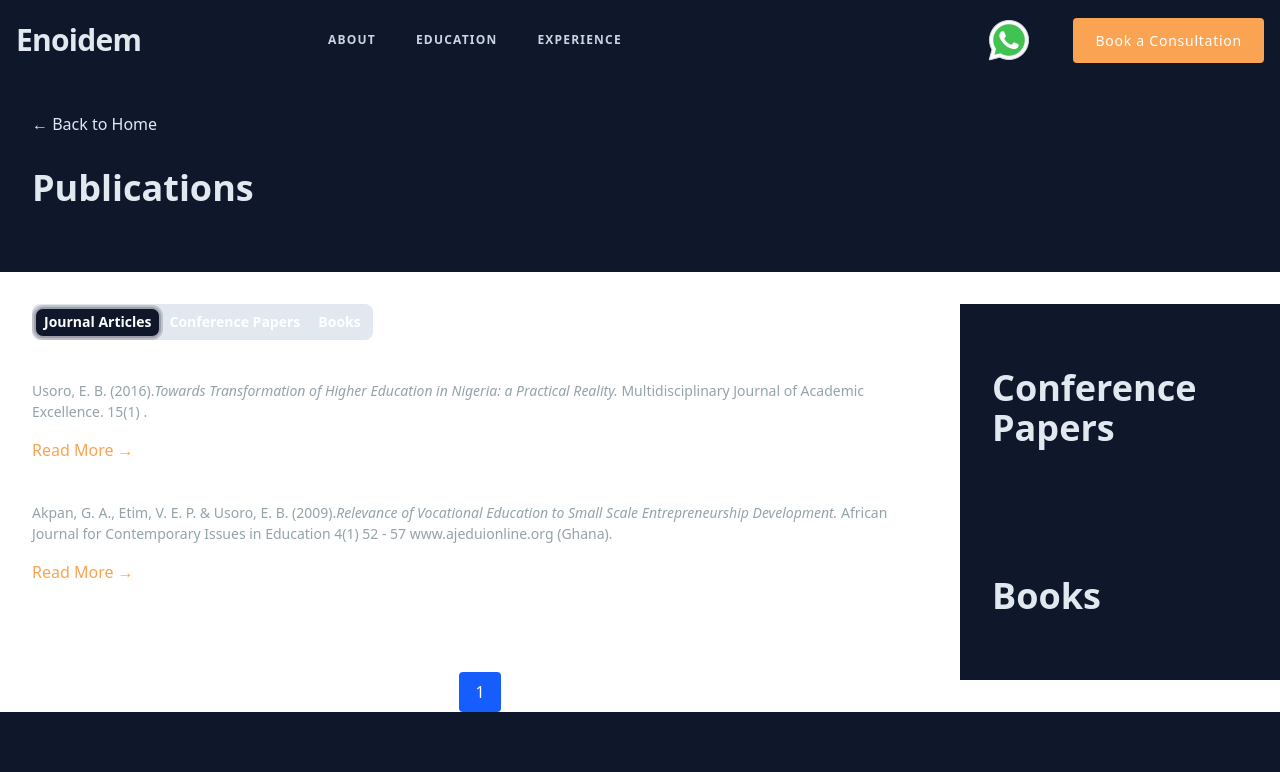
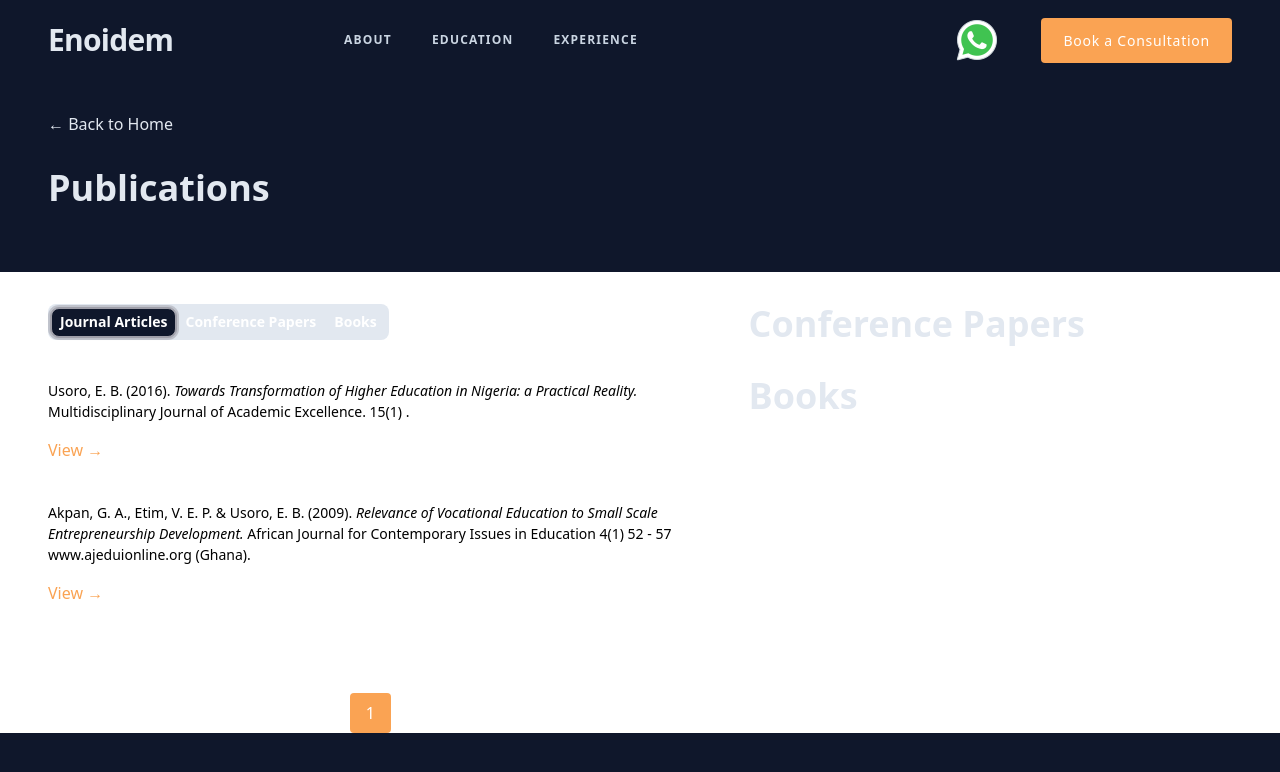
Before and after one commit to agedet/enoidem-portfolio, a Next.js app: page /archive in a window 1280 px wide. Both pictures are taken after a click on the tab "Journal Articles". Shown: the top 772 px of the page. Built offline with nearby package versions, Linux system fonts and the light colour scheme.

Commit message:
feat: add archive details

```diff
--- /dev/null
+++ b/src/app/(frontend)/archive/[slug]/page.tsx
@@ -0,0 +1,111 @@
+'use client'
+
+import { notFound } from 'next/navigation';
+import { Breadcrumb } from "@/components/ui/breadcrumb";
+import { Button } from "@/components/ui/button";
+// import Image from "next/image";
+import Link from "next/link";
+
+// import { useParams } from "next/navigation"
+
+const PUBLICATIONS_JOURNAL_ARTICLES = [
+    {
+      id: 1,
+      slug: 'towards-transformation-of-higher-education-in-nigeria-a-practical-reality',
+      author: 'Usoro, E. B.',
+      year: '(2016)',
+      articleTitle: 'Towards Transformation of Higher Education in Nigeria: a Practical Reality',
+      journalTitle: 'Multidisciplinary Journal of Academic Excellence.',
+      volume: '15(1)',
+      page: '',
+      url: '',
+      country: '',
+      // image: '/publications/journal/14.jpg',
+      pdfUrl: '',
+    },
+    {
+      id: 2,
+      slug: 'relevance-of-vocational-education-to-small-scale-entrepreneurship-development',
+      author: 'Akpan, G. A., Etim, V. E. P. & Usoro, E. B.',
+      year: '(2009)',
+      articleTitle: 'Relevance of Vocational Education to Small Scale Entrepreneurship Development',
+      journalTitle: 'African Journal for Contemporary Issues in Education',
+      volume: '4(1)',
+      page: '52 - 57',
+      url: 'www.ajeduionline.org',
+      country: '(Ghana)',
+      image: '/publications/journal/journal.jpg',
+      pdfUrl: '',
+    },
+];
+
+export default function ArticleDetailsPage ({params}: {params: { slug: string }}) {
+
+    const article = PUBLICATIONS_JOURNAL_ARTICLES.find((article) => article.slug === params.slug);
+
+    if (!article) return notFound();
+
+    return (
+        <main>
+            <div className='bg-background'>
+                <div className='pt-8 mx-auto max-w-screen-xl px-6 md:px-12'>
+                    <div>
+                        <Breadcrumb>
+
+                        </Breadcrumb>
+                        <Link href="/archive" className="text-slate-200 hover:underline">
+                            ← Back to Archive
+                        </Link>
+                    </div>
+
+                    <div className='py-8'>
+                        <h1 className="text-4xl text-slate-200 font-bold mb-8 text-start hover:text-slate-200">Publications</h1>
+                    </div>
+                </div>
+            </div>
+
+            <div className="flex flex-col mx-auto max-w-screen-xl px-6 md:px-12  md:flex-row gap-14">
+                <section className="flex-[4]">
+                    <div className="space-y-8 py-8">
+                        <h1 className="text-2xl font-bold mb-4">{article.articleTitle}</h1>
+
+                        <div className="mb-6 text-gray-700">
+                            <p><strong>Author:</strong> {article.author}</p>
+                            <p><strong>Year:</strong> {article.year}</p>
+                            <p><strong>Journal:</strong> {article.journalTitle}</p>
+                            <p><strong>Volume:</strong> {article.volume}</p>
+                            <p><strong>Pages:</strong> {article.page || 'N/A'}</p>
+                            <p><strong>Country:</strong> {article.country || 'N/A'}</p>
+                            {article.url && (
+                            <p>
+                                <strong>URL:</strong>{' '}
+                                <a href={`https://${article.url}`} target="_blank" rel="noopener noreferrer" className="text-blue-500 underline">
+                                {article.url}
+                                </a>
+                            </p>
+                            )}
+
+                            <Button variant="outline" className="bg-primary text-white mt-4">
+                                <Link href={article.pdfUrl} target="_blank" rel="noopener noreferrer">
+                                    View PDF
+                                </Link>
+                            </Button>
+                        </div>
+                    </div>
+                </section>
+
+                <section className='flex-[3]'>
+                    <div className="py-8">
+                        <div>
+                            <h1 className="text-4xl text-slate-200 font-bold mb-8 text-start hover:text-slate-200">Conference Papers</h1>
+                        </div>
+
+                        <div>
+                            <h1 className="text-4xl text-slate-200 font-bold mb-8 text-start hover:text-slate-200">Books</h1>
+                        </div>
+                    </div>
+                </section>
+            </div>
+        </main>
+    )
+}
--- a/src/app/(frontend)/archive/page.tsx
+++ b/src/app/(frontend)/archive/page.tsx
@@ -56,8 +56,9 @@ export default function ArticlesPage() {
   );
 
   return (
-    <main>
-      <div className='bg-background px-8 pt-8'>
+    <main className=''>
+      <div className='bg-background'>
+        <div className='pt-8 mx-auto max-w-screen-xl px-6 md:px-12'>
           <div>
             <Breadcrumb>
 
@@ -71,13 +72,14 @@ export default function ArticlesPage() {
             <h1 className="text-4xl text-slate-200 font-bold mb-8 text-start hover:text-slate-200">Publications</h1>
           </div>
         </div>
+      </div>
 
-      <div className='flex flex-col items-center md:flex-row '>
-        <section className='flex-[3]'>
+      <div className='flex flex-col mx-auto max-w-screen-xl px-6 md:px-12  md:flex-row gap-14'>
+        <section className='flex-[4]'>
           <div className="space-y-8 py-8">
-            <div className='px-8'>
+            <div>
               <Tabs>
-                <TabsList className="">
+                <TabsList>
                   <TabsTrigger value="journal" className="text-white font-semibold">
                     Journal Articles
                   </TabsTrigger>
@@ -98,16 +100,15 @@ export default function ArticlesPage() {
                       exit={{ opacity: 0, y: -10 }}
                       transition={{ duration: 0.4 }}
                     >
-                      <div
-                        className="space-y-4 md:space-y-0 md:space-x-6"
-                      >
                       <div className="py-2">
-                          <p className="mt-2 text-sm leading-normal">
+                        <p className="mt-2 text-sm text-black leading-normal">
                           <span>{article.author} {' '}
-                              <span className="inline-block">{article.year}. {' '}</span>
+                            <span className="inline-block">
+                              {article.year}.
                             </span>
-                            <Link href={`/articles/${article.slug}`}>
-                              <span className='italic '>
+                          </span> {' '}
+                          <Link href={`/archive/${article.slug}`}>
+                            <span className='italic'>
                               {article.articleTitle}.
                             </span> {' '}
                           </Link>
@@ -126,10 +127,9 @@ export default function ArticlesPage() {
                           </span>
                         </p>
 
-                          <Link href={`/articles/${article.slug}`}>
-                            <span className="text-primary hover:underline inline-block mt-4">Read More →</span>
+                        <Link href={`/archive/${article.slug}`}>
+                          <span className="text-primary hover:underline inline-block mt-4">View →</span>
                         </Link>
-                        </div>
                       </div>
                     </motion.div>
                   ))}
@@ -159,7 +159,7 @@ export default function ArticlesPage() {
                 key={i}
                 onClick={() => setCurrentPage(i + 1)}
                 className={`px-4 py-2 rounded ${
-                  currentPage === i + 1 ? 'bg-blue-600 text-white' : 'bg-gray-200 hover:bg-gray-300'
+                  currentPage === i + 1 ? 'bg-primary text-white' : 'bg-gray-200 hover:bg-gray-300'
                 }`}
               >
                 {i + 1}
@@ -176,15 +176,13 @@ export default function ArticlesPage() {
           </div>
         </section>
 
-        <section className='flex-[1]'>
-          <div className="bg-background px-8 pt-8">
-            <div className='py-8'>
+        <section className='flex-[3]'>
+          <div className="py-8">
+            <div>
               <h1 className="text-4xl text-slate-200 font-bold mb-8 text-start hover:text-slate-200">Conference Papers</h1>
             </div>
-          </div>
 
-          <div className="bg-background px-8 pt-8">
-            <div className='py-8'>
+            <div>
               <h1 className="text-4xl text-slate-200 font-bold mb-8 text-start hover:text-slate-200">Books</h1>
             </div>
           </div>
--- a/src/app/(frontend)/globals.css
+++ b/src/app/(frontend)/globals.css
@@ -95,7 +95,7 @@ a:hover {
   justify-content: start;
   align-items: center;
   position: absolute;
-  width: 60%;
+  width: 63.33%;
   height: 100vh;
   top: 0;
   left: 0;
@@ -103,7 +103,7 @@ a:hover {
   z-index: 40;
   font-weight: 600;
   padding: 40px 20px;
-  opacity: 0.94;
+  opacity: 0.99;
 }
 
 .dark {
--- a/src/components/ArchiveHeader.tsx
+++ b/src/components/ArchiveHeader.tsx
@@ -15,7 +15,7 @@ function ArchiveHeader() {
     const closeMobileClicked = () => setIsNavOpen(false);
 
   return (
-    <header className="bg-slate-900 px-4 py-4">
+    <header className="bg-slate-900 py-4 mx-auto max-w-screen-xl px-6 md:px-12">
         <div className="flex justify-between items-center">
             <div className='flex-[1]'>
                 <h1 className="text-2xl font-bold tracking-tight text-slate-200 sm:text-3xl">
@@ -80,11 +80,11 @@ function ArchiveHeader() {
 
                     {/* NAV MENU */}
                     <div className={isNavOpen ? 'showMenuNav' : 'hideMenuNav'}>
-                        <div className='CROSS-ICON bg-accent absolute top-2 right-3 px-2 py-2 rounded-md'
+                        <div className='CROSS-ICON bg-accent absolute top-6 right-6 px-1 py-1 rounded-md'
                             onClick={() => setIsNavOpen(false)}
                         >
                             <svg
-                                className='h-8 w-8 text-[#000000]'
+                                className='h-6 w-6 text-[#000000]'
                                 viewBox='0 0 24 24'
                                 fill='none'
                                 stroke='currentColor'
@@ -135,7 +135,7 @@ function ArchiveHeader() {
                                     <Link href='/#contact' legacyBehavior>
                                         <a
                                             target='_blank'
-                                            className='font-inter rounded-[4px] bg-primary px-[22px] py-[13px] font-medium text-[14px] text-white'
+                                            className='font-inter rounded-[4px] bg-primary px-[22px] py-[13px] font-medium text-[14px] text-white hover:text-white'
                                         >
                                             Book a Consultation
                                         </a>
```
Lines whose indentation alone changed are shown as unchanged.
